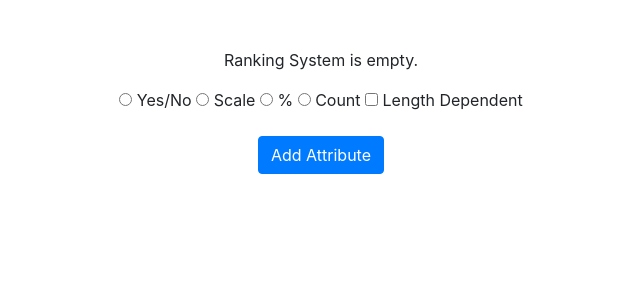
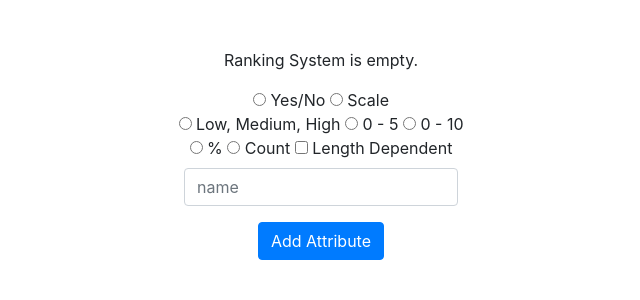
Before and after one commit to hart1217d/finalProject, a Flask app: page /setup in a window 1280 px wide. Shown: the part 66-366 px from the top of the page, without its empty margins (319-959 px from the left). Run offline with Flask 3, Linux system fonts and the light colour scheme; a user stored in the database is signed in.

Commit message:
Working on setup page and app.py

```diff
--- a/app.py
+++ b/app.py
@@ -78,9 +78,80 @@ def logout():
 @app.route("/setup", methods=["GET", "POST"])
 def setup():
     if request.method == "POST":
+        user_id = str(session["user_id"])
+        system_info = ()
+
+        # Find or create system table
+        while not system_info:
+            cur.execute("SELECT system_name, ready, modified FROM systems WHERE user_id = ?", user_id)
+            system_info = cur.fetchone()
+            if not system_info:
+                system_name = "system" + user_id
+                cur.execute("INSERT INTO systems (user_id, system_name) VALUES (?, ?)", (user_id, system_name))
+                cur.execute(
+                    """
+                    CREATE TABLE ? (
+                    attribute_name TEXT NOT NULL,
+                    type TEXT NOT NULL,
+                    min INTEGER NOT NULL DEFAULT(0),
+                    max INTEGER NOT NULL DEFAULT(0),
+                    length_depend BOOLEAN DEFAULT(FALSE)
+                    )
+                    """
+                    , system_name)
+
+        if not request.form.get("type") or not request.form.get("attribute_name"):
+            return render_template("setup.html")
+
+        if request.form.get("type") == "yes/no":
+            attribute_name = request.form.get("attribute_name")
+            entries = (attribute_name, "yes/no", 0, 1, False)
+            if request.form.get("length_depend"):
+                entries[4] = True
+            cur.execute("INSERT INTO ? (attribute_name, type, min, max, length_depend) VALUES (?, ?, ?, ?, ?)", entries)
+
+        elif request.form.get("type") == "scale":
+            if not request.form.get("scale"):
+                return render_template("setup.html")
+            attribute_name = request.form.get("attribute_name")
+            scale_min = 0
+            if request.form.get("scale") == "LoMeHi":
+                scale_max = 3
+            elif request.form.get("scale") == "fiveScale":
+                scale_max = 5
+            elif request.form.get("scale") == "tenScale":
+                scale_max = 10
+            entries = (attribute_name, "scale", scale_min, scale_max, False)
+            if request.form.get("length_depend"):
+                entries[4] = True
+            cur.execute("INSERT INTO ? (attribute_name, type, min, max, length_depend) VALUES (?, ?, ?, ?, ?)", entries)
+
+        elif request.form.get("type") == "percent":
+            attribute_name = request.form.get("attribute_name")
+            entries = (attribute_name, "percent", 0, 1, False)
+            if request.form.get("length_depend"):
+                entries[4] = True
+            cur.execute("INSERT INTO ? (attribute_name, type, min, max, length_depend) VALUES (?, ?, ?, ?, ?)", entries)
+
+        elif request.form.get("type") == "count":
+            attribute_name = request.form.get("attribute_name")
+            entries = (attribute_name, "count", 0, 1000, False)
+            if request.form.get("length_depend"):
+                entries[4] = True
+            cur.execute("INSERT INTO ? (attribute_name, type, min, max, length_depend) VALUES (?, ?, ?, ?, ?)", entries)
+
         return render_template("setup.html")
+
     else:
-        return render_template("setup.html")
+        user_id = str(session["user_id"])
+        cur.execute("SELECT system_name, ready, modified FROM systems WHERE user_id = ?", user_id)
+        system_info = cur.fetchone()
+        if not system_info:
+            return render_template("setup.html")
+        else:
+            system = cur.execute("SELECT * FROM ? ", system_info[0])
+            ready = system_info[1]
+            return render_template("setup.html", system=system, ready=ready)
 
 @app.route("/register", methods=["GET", "POST"])
 def register():
--- a/templates/setup.html
+++ b/templates/setup.html
@@ -11,6 +11,7 @@
             <thead>
                 <tr>
                     <th>Attribute</th>
+                    <!-- Add a column for the type of attribute-->
                     <th>Length Dependent</th>
                 </tr>
             </thead>
@@ -18,11 +19,15 @@
                 {% for attribute in system %}
                     <tr>
                         <td>{{ attribute.attribute }}</td>
+                        <!-- Add a column for the type of attribute-->
                         <td>{{ attribute.lengthDepend }}</td>
                     </tr>
                 {% endfor %}
             </tbody>
         </table>
+        {% if ready == True %}
+            Your system is ready for ranking.
+        {% endif %}
     {% else %}
         Ranking System is empty.
     {% endif %}
@@ -32,10 +37,16 @@
             <div class="mb-3">
                 <input name="type" type="radio" value="yes/no"> Yes/No
                 <input name="type" type="radio" value="scale"> Scale
+                <div>
+                    <input name="scale" type="radio" value="LoMeHi"> Low, Medium, High
+                    <input name="scale" type="radio" value="fiveScale"> 0 - 5
+                    <input name="scale" type="radio" value="tenScale"> 0 - 10
+                </div>
                 <input name="type" type="radio" value="percent"> %
                 <input name="type" type="radio" value="count"> Count
                 <input id="lengthDepend" name="lengthDepend" type="checkbox" value="lengthDepend">
                 <label for="lengthDepend">Length Dependent</label>
+                <input autocomplete="off" class="form-control mx-auto w-auto" name="attribute_name" placeholder="name" type="text">
             </div>
             <div class="mb-3">
                 <button class="btn btn-primary" type="submit">Add Attribute</button>
```
Also changed, not shown: tsranker.db, 2 other files.
